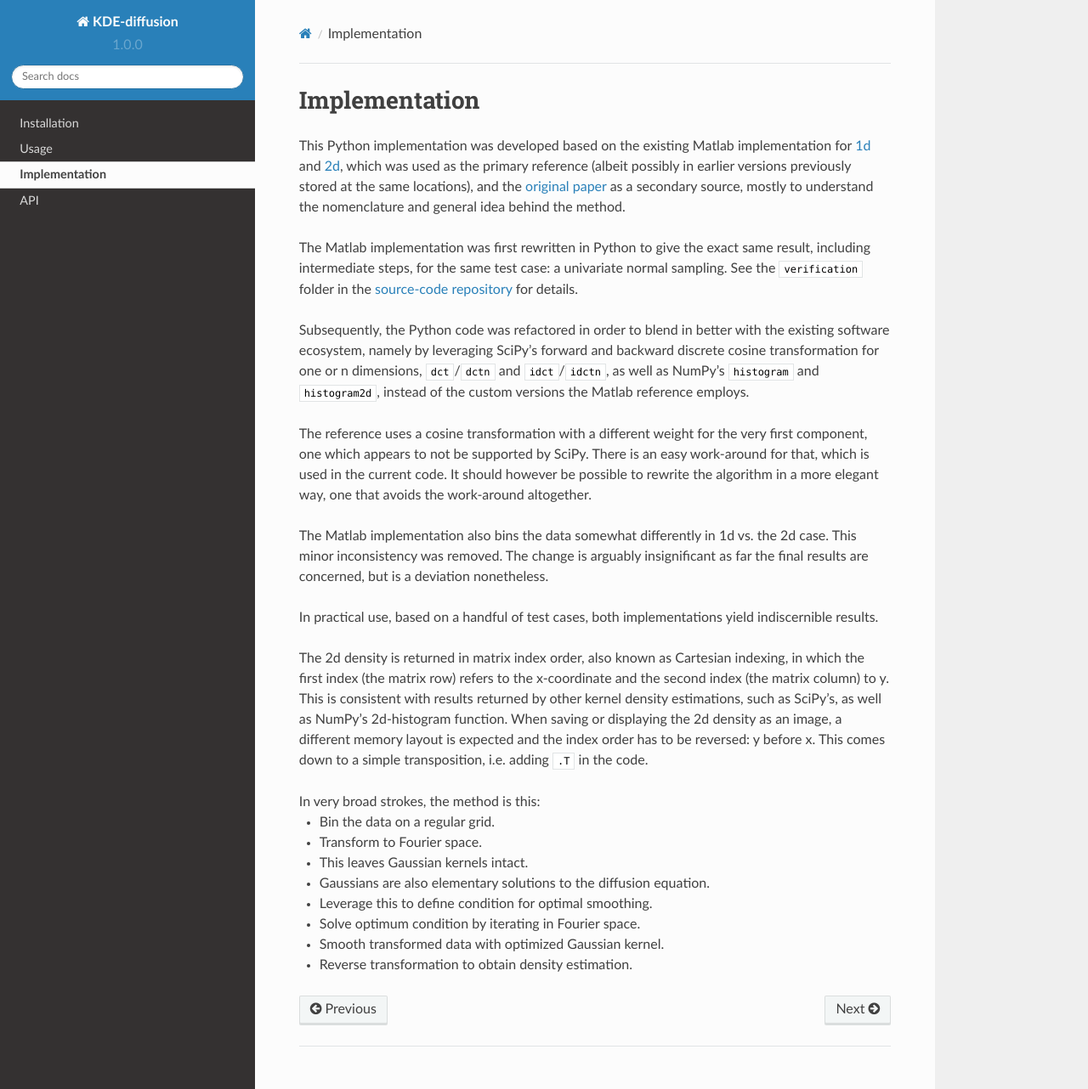
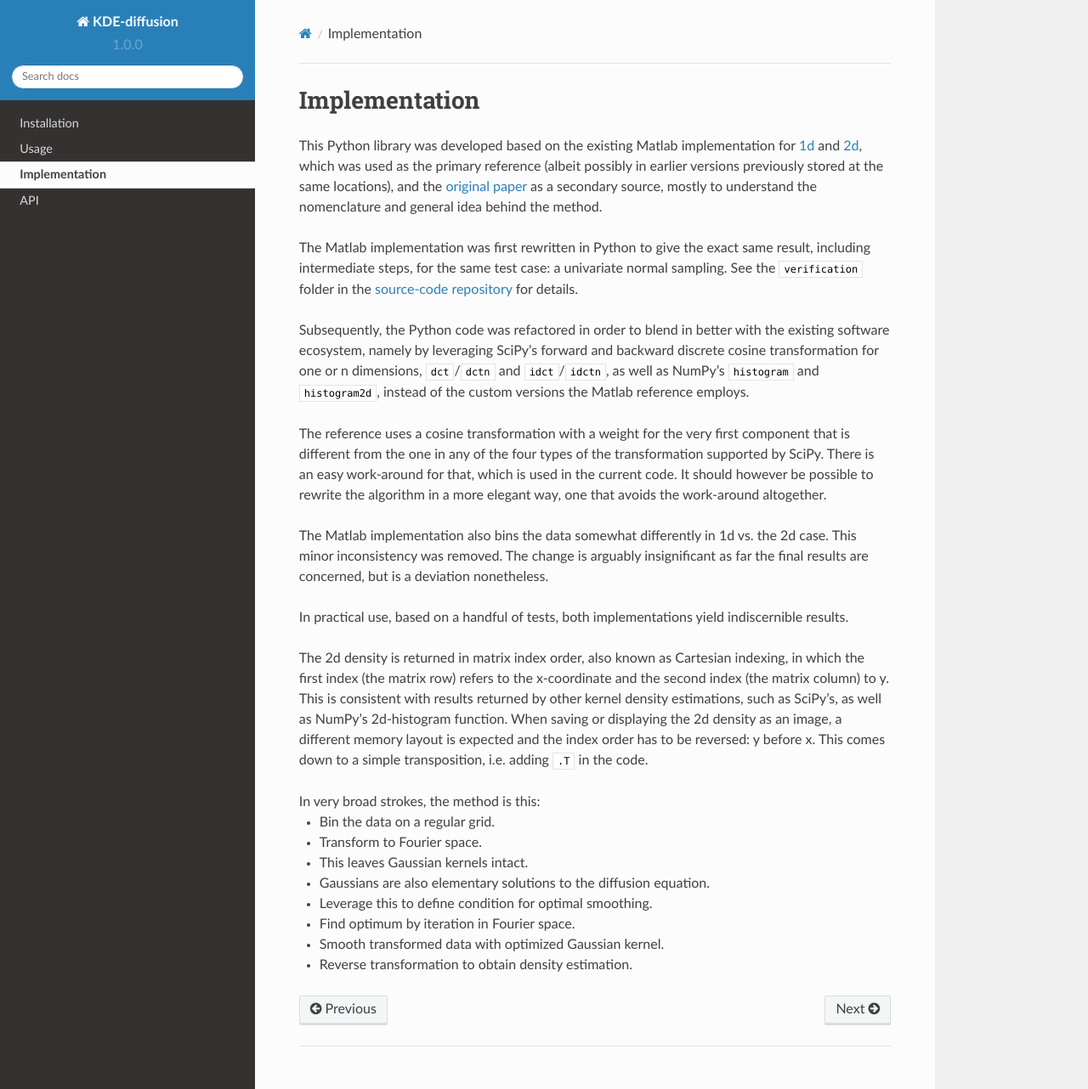
Before and after one commit to john-hen/KDE-diffusion, a Sphinx documentation site: the page built from docs/implementation.md, in a window 1280 px wide and 1282 px high. Shown: the whole window at 85% size. Built offline with Sphinx 7.4.7 and the Read the Docs theme 2.0.0, drawn with Linux system fonts in a browser that asks for light colours.

Commit message:
Reworded parts of documentation for clarity.

```diff
--- a/docs/conf.py
+++ b/docs/conf.py
@@ -4,16 +4,16 @@ Configuration file for rendering the documentation.
 The files in this folder are used to render the documentation of this
 package, from its source files, as a static web site. The renderer is
 the documentation generator Sphinx. It is configured by this very
-script and would be invoked on the command line via, on any operating
-system, via `sphinx-build . rendered`. The static HTML then ends up in
-the sub-folder `rendered`, where `index.html` is the start page.
+script and would be invoked on the command line, of any operating
+system, via `sphinx-build . rendered`. The static HTML then ends up
+in the sub-folder `rendered`, where `index.html` is the start page.
 
 The source files are the `.md` files here, where `index.md` maps to
-the start page, as well as the documentation string in the package's
-source code for the API documentation.
+the start page, as well as the documentation strings in the package's
+source code that provide the API documentation.
 
 All text may use mark-up according to the CommonMark specification of
-the Markdown syntax. The Sphinx extension `recommonmark` is used to
+the Markdown syntax. The Sphinx extension `reCommonMark` is used to
 convert Markdown to reStructuredText, Sphinx's native input format.
 """
 __license__ = 'MIT'
--- a/docs/implementation.md
+++ b/docs/implementation.md
@@ -1,7 +1,7 @@
 Implementation
 --------------
 
-This Python implementation was developed based on the existing Matlab
+This Python library was developed based on the existing Matlab
 implementation for [1d][1] and [2d][2], which was used as the
 primary reference (albeit possibly in earlier versions previously
 stored at the same locations), and the [original paper][3] as a
@@ -20,18 +20,19 @@ or n dimensions, [`dct`][5]/[`dctn`][6] and [`idct`][7]/[`idctn`][8],
 as well as NumPy's [`histogram`][9] and [`histogram2d`][10], instead
 of the custom versions the Matlab reference employs.
 
-The reference uses a cosine transformation with a different weight for
-the very first component, one which appears to not be supported by
-SciPy. There is an easy work-around for that, which is used in the
-current code. It should however be possible to rewrite the algorithm
-in a more elegant way, one that avoids the work-around altogether.
+The reference uses a cosine transformation with a weight for the very
+first component that is different from the one in any of the four types
+of the transformation supported by SciPy. There is an easy work-around
+for that, which is used in the current code. It should however be
+possible to rewrite the algorithm in a more elegant way, one that avoids
+the work-around altogether.
 
 The Matlab implementation also bins the data somewhat differently in
 1d vs. the 2d case. This minor inconsistency was removed. The change
 is arguably insignificant as far the final results are concerned,
 but is a deviation nonetheless.
 
-In practical use, based on a handful of test cases, both implementations
+In practical use, based on a handful of tests, both implementations
 yield indiscernible results.
 
 The 2d density is returned in matrix index order, also known as
@@ -50,7 +51,7 @@ In very broad strokes, the method is this:
 * This leaves Gaussian kernels intact.
 * Gaussians are also elementary solutions to the diffusion equation.
 * Leverage this to define condition for optimal smoothing.
-* Solve optimum condition by iterating in Fourier space.
+* Find optimum by iteration in Fourier space.
 * Smooth transformed data with optimized Gaussian kernel.
 * Reverse transformation to obtain density estimation.
 
```
Also changed, not shown: docs/index.md (+23 -23 lines), docs/usage.md (+3 -1 lines).
